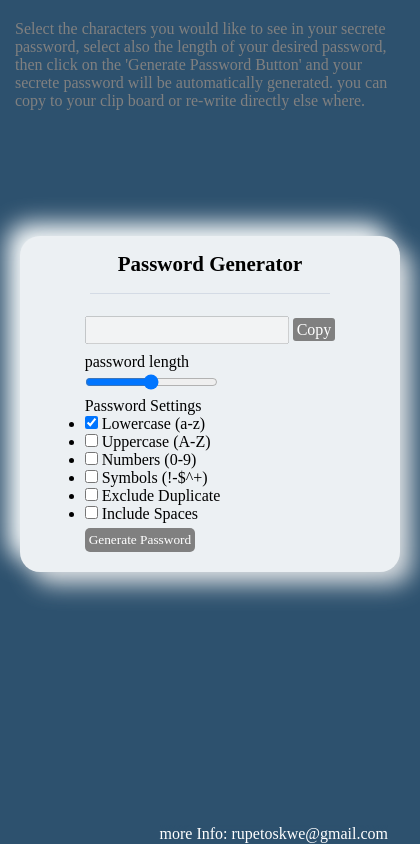
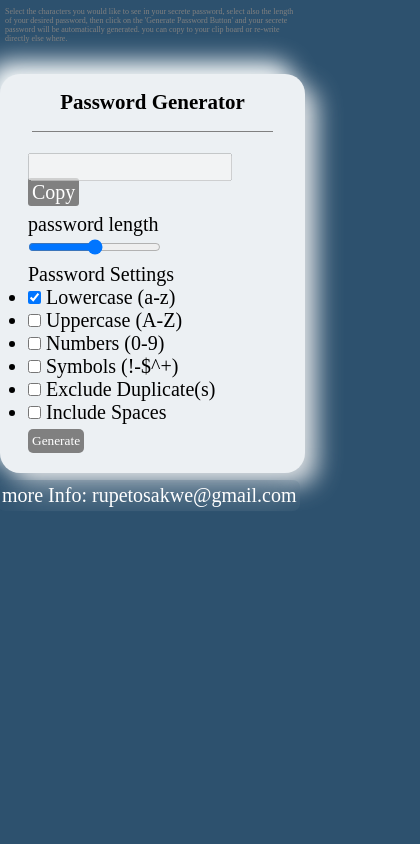
Before and after one commit to rupet-osakwe/-password-generator, a plain HTML site: page index.html in a window 390 px wide. Shown: the whole page, 420 px wide, since content can reach past the window. Drawn offline with Linux system fonts and the light colour scheme.

Commit message:
media query

```diff
--- a/index.html
+++ b/index.html
@@ -58,7 +58,7 @@
 						</li>
 						<li class="option">
 							<input type="checkbox" id="exc-duplicate" />
-							<label for="exc-duplicate">Exclude Duplicate</label>
+							<label for="exc-duplicate">Exclude Duplicate(s)</label>
 						</li>
 						<li class="option">
 							<input type="checkbox" id="spaces" />
@@ -66,10 +66,10 @@
 						</li>
 					</ul>
 				</div>
-				<button class="generate-btn">Generate Password</button>
+				<button class="generate-btn">Generate</button>
 			</div>
 		</div>
-		<div class="contact">more Info: rupetoskwe@gmail.com</div>
+		<div class="contact">more Info: rupetosakwe@gmail.com</div>
 
 		<script src="./generate.js"></script>
 	</body>
--- a/styles.css
+++ b/styles.css
@@ -8,8 +8,9 @@ body {
 	background-color: #2d516e;
 }
 .instructions {
-	margin: 20px 15px;
+	margin: 7px 5px;
 	color: grey;
+	font-size: 8px;
 }
 .container {
 	display: flex;
@@ -18,7 +19,7 @@ body {
 	justify-content: center;
 	align-items: center;
 	width: 380px;
-	margin-top: 50px;
+	margin-top: 35px;
 	background-color: #ecf0f3;
 	border-radius: 20px;
 	box-shadow: 12px 12px 24px #dbdfe2, -12px -12px 24px #fdffff;
@@ -37,7 +38,7 @@ body {
 	font-size: 600;
 	font-size: 1.31rem;
 	padding: 1rem 1.75rem;
-	border-bottom: 1px solid #d4dbe5;
+	border-bottom: 1px solid gray;
 }
 .input-box {
 	margin: 2px 0 9px 0;
@@ -56,10 +57,6 @@ body {
 	border-radius: inherit;
 	transition: 0.3s ease;
 }
-#weak::before {
-	width: 30%;
-	background-color: #e64a4a;
-}
 .generate-btn {
 	cursor: pointer;
 	background-color: grey;
@@ -71,24 +68,32 @@ body {
 	color: white;
 }
 .contact {
-	position: absolute;
+	position: fixed;
+	border-radius: 7px;
+	padding: 4px;
 	bottom: 1px;
 	right: 2px;
 	color: white;
 	backdrop-filter: blur(20px);
 	width: fit-content;
+	text-align: center;
 }
 @media screen and (max-width: 600px) {
 	body {
-		width: 420px;
+		width: 305px;
+		font-size: 20px;
 	}
 	.container {
-		margin-top: 30%;
-		margin-left: 20px;
-		margin-right: 20px;
-		/* background-color: #2d516e; */
+		margin-top: 10%;
+		/* margin-bottom: 17px; */
+		width: fit-content;
 		display: flex;
 		justify-content: center;
 		align-items: center;
+		overflow-x: hidden;
+	}
+	.contact {
+		margin-top: 8px;
+		position: relative;
 	}
 }
```
